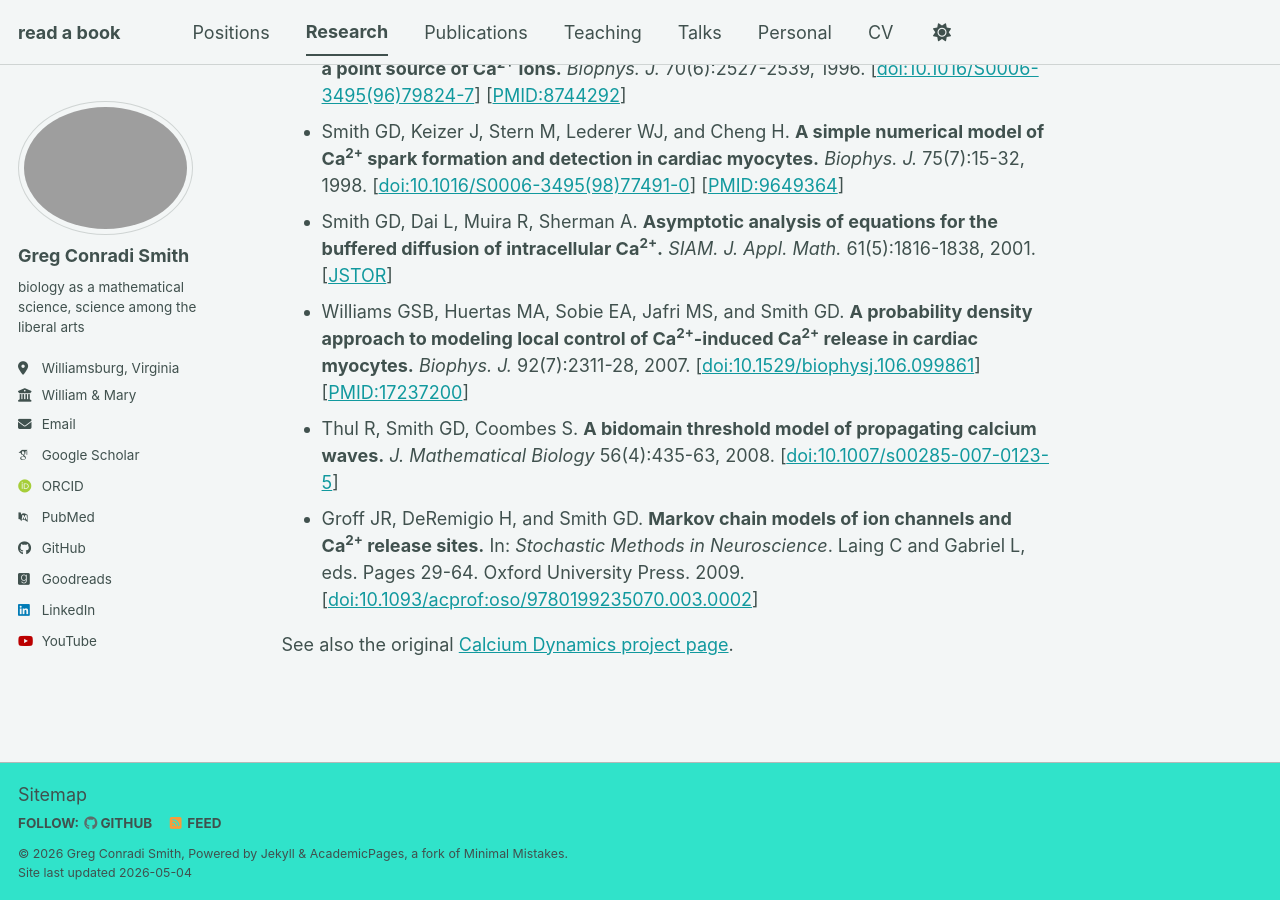
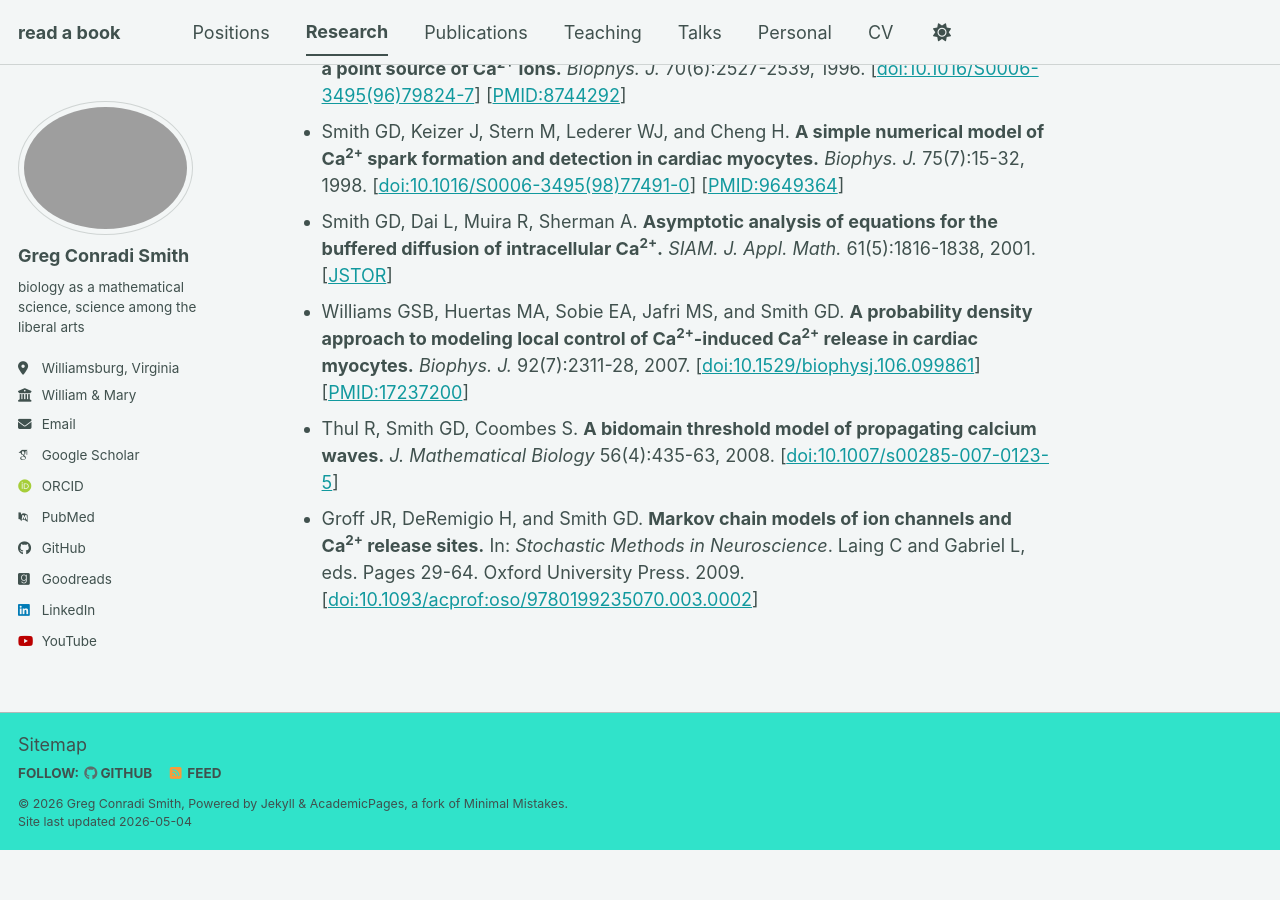
Before and after one commit to gregconradismith/gregconradismith.github.io, a Jekyll site: the page built from _pages/calcium-dynamics.md, in a window 1280 px wide and 900 px high, scrolled down 1253 px. Built offline with Jekyll 4.4.1, drawn with Linux system fonts in a browser that asks for light colours; some web fonts are replaced; a script bundle is joined from its source files by our own code; library files that are not in the unit come from our copies; after the commit the page ends 2103 px from its top, so only the background shows below that.

```diff
--- a/_pages/calcium-dynamics.md
+++ b/_pages/calcium-dynamics.md
@@ -34,5 +34,3 @@
 - Williams GSB, Huertas MA, Sobie EA, Jafri MS, and Smith GD. **A probability density approach to modeling local control of Ca<sup>2+</sup>-induced Ca<sup>2+</sup> release in cardiac myocytes.** *Biophys. J.* 92(7):2311-28, 2007. [[doi:10.1529/biophysj.106.099861](http://dx.doi.org/doi:10.1529/biophysj.106.099861)] [[PMID:17237200](https://www.ncbi.nlm.nih.gov/pubmed/17237200)]
 - Thul R, Smith GD, Coombes S. **A bidomain threshold model of propagating calcium waves.** *J. Mathematical Biology* 56(4):435-63, 2008. [[doi:10.1007/s00285-007-0123-5](http://dx.doi.org/doi:10.1007/s00285-007-0123-5)]
 - Groff JR, DeRemigio H, and Smith GD. **Markov chain models of ion channels and Ca<sup>2+</sup> release sites.** In: *Stochastic Methods in Neuroscience*. Laing C and Gabriel L, eds. Pages 29-64. Oxford University Press. 2009. [[doi:10.1093/acprof:oso/9780199235070.003.0002](http://dx.doi.org/doi:10.1093/acprof:oso/9780199235070.003.0002)]
-
-See also the original [Calcium Dynamics project page](https://wmcbl.wordpress.com/intracellular-calcium-dynamics/).
```
